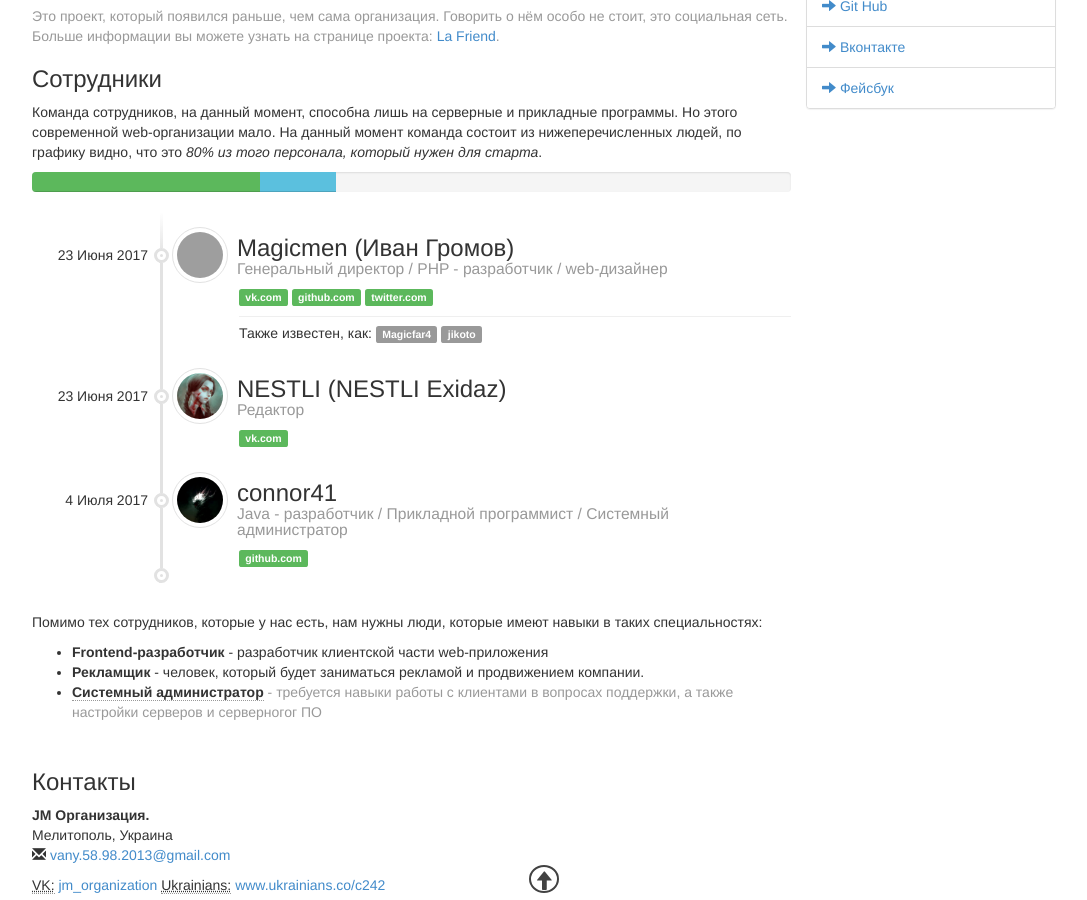
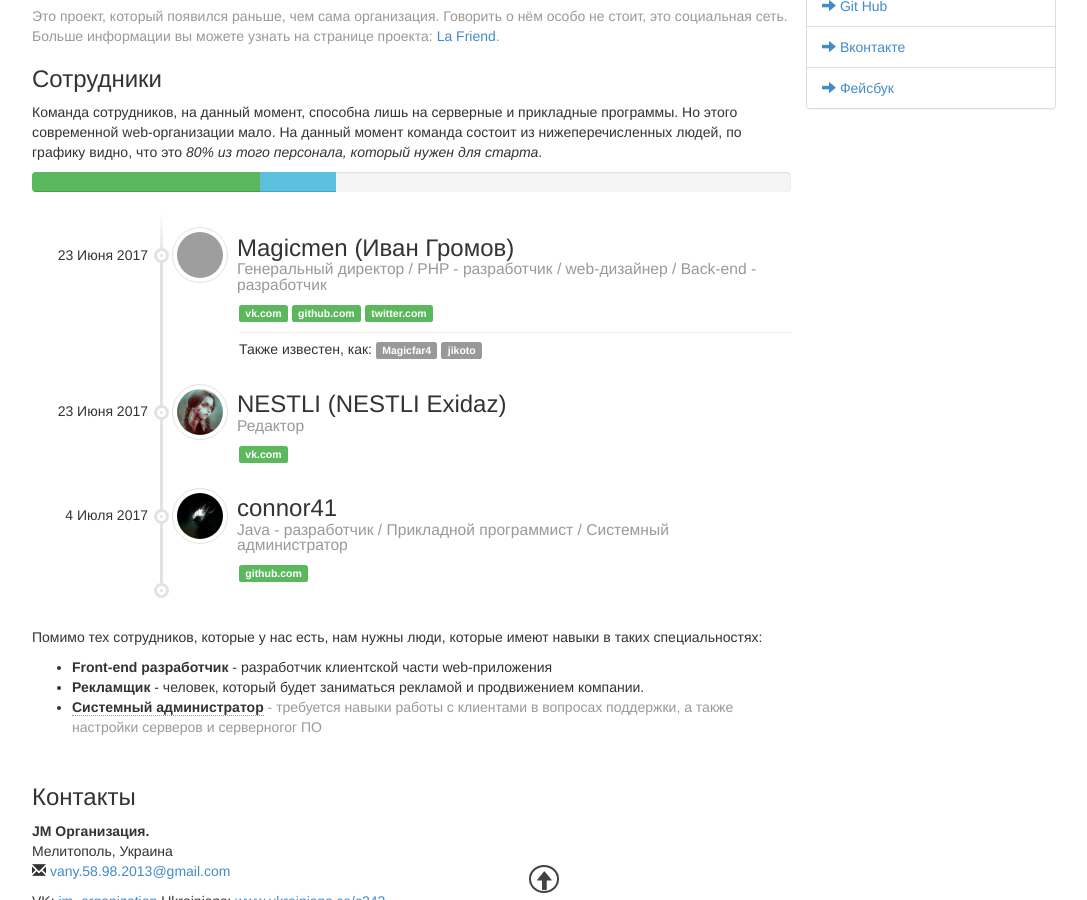
Before and after one commit to jm-organization/jm-organization.github.io, a Jekyll site: the page built from about/index.html, in a window 1280 px wide and 900 px high, scrolled down 319 px. Shown: the whole window, without its empty margins (96-1183 px from the left). Built offline with Jekyll 4.4.1, drawn with Linux system fonts in a browser that asks for light colours; grey boxes are pictures that could not be loaded.

Commit message:
Update about info

```diff
--- a/_data/projectteam.yml
+++ b/_data/projectteam.yml
@@ -2,7 +2,7 @@
   first-name: "Иван"
   second-name: "Громов"
   other-names: '[{"name":"Magicfar4", "href":"https://github.com/Magicfar4"},{"name":"jikoto"}]'
-  position: "Генеральный директор / PHP - разработчик / web-дизайнер"
+  position: "Генеральный директор / PHP - разработчик / web-дизайнер / Back-end - разработчик"
   date-of-adopted: "23 Июня 2017"
   info:
     web-sites: "https://vk.com/jmagicmen,https://github.com/Magicfar4,https://twitter.com/Magic_Gromov"
--- a/about/index.html
+++ b/about/index.html
@@ -4,6 +4,7 @@ title: О нас
 ---
 
 <div class="jm-about">
+    <a name="about"></a>
     <div class="jm-a-company">
         <h3>Об организации</h3>
         <p>
@@ -19,6 +20,7 @@ title: О нас
             Больше информации вы можете узнать на странице проекта: <a data-href="404 - Project not found">La Friend</a>.</span>
         </p>
 
+        <a name="collabarator"></a>
         <h3>Сотрудники</h3>
         <p>
             Команда сотрудников, на данный момент, способна лишь на серверные и прикладные программы. Но этого современной web-организации мало.
@@ -94,12 +96,13 @@ title: О нас
             Помимо тех сотрудников, которые у нас есть, нам нужны люди, которые имеют навыки в таких специальностях:
         </p>
         <ul>
-            <li><b>Frontend-разработчик</b><span> - разработчик клиентской части web-приложения</span></li>
+            <li><b>Front-end разработчик</b><span> - разработчик клиентской части web-приложения</span></li>
             <li><b>Рекламщик</b><span> - человек, который будет заниматься рекламой и продвижением компании.</span></li>
             <li><b style="border-bottom: 1px dotted #999;" data-toggle="tooltip" data-placement="top" title="Должность занята, но набор на неё продолжается">Системный администратор</b><span class="text-muted"> - требуется навыки работы с клиентами в вопросах поддержки, а также настройки серверов и серверногог ПО</span></li>
         </ul>
     </div>
 
+    <a name="contact"></a>
     <div class="jm-a-contacts" style="margin-top: 47px">
         <h3>Контакты</h3>
         <address>
```
